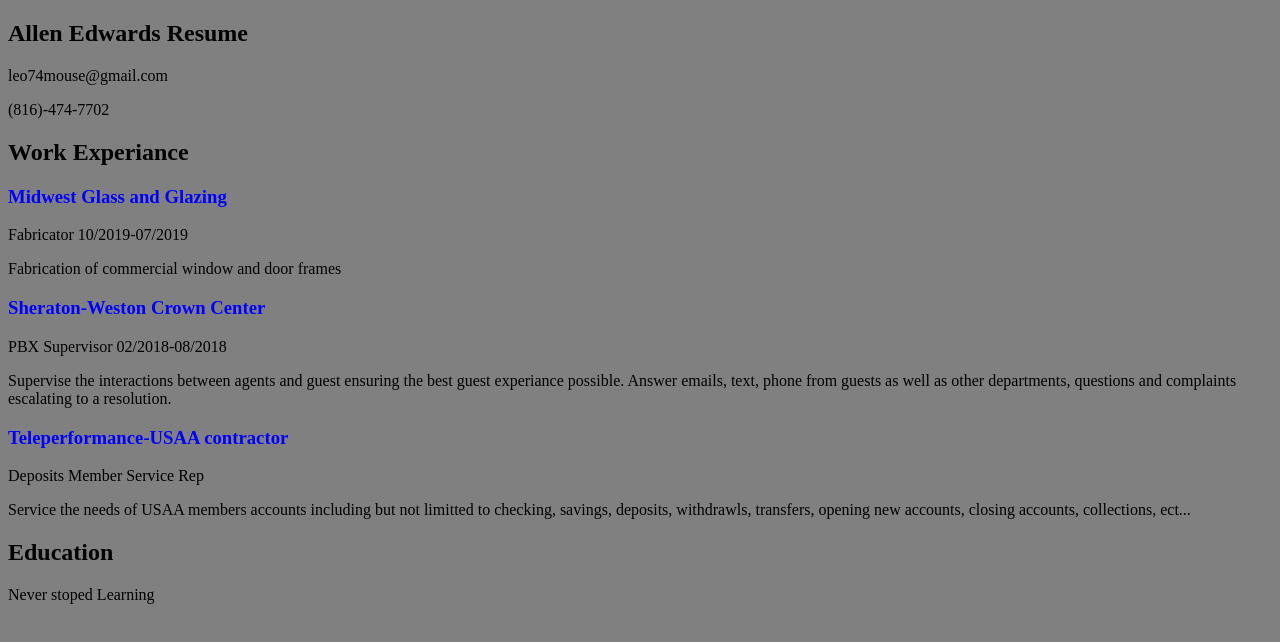
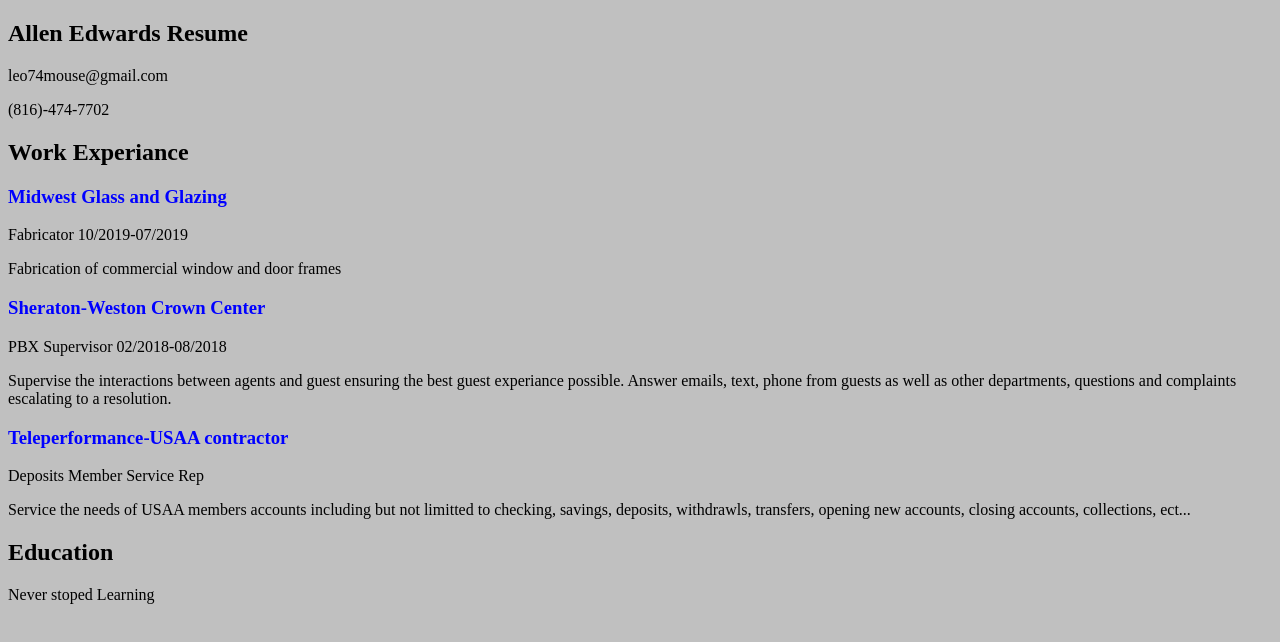
Before and after one commit to leo74mouse/leo74mouse.github.io, a plain HTML site: page index.html in a window 1280 px wide. Drawn offline with Linux system fonts and the light colour scheme.

Commit message:
Background silver

```diff
--- a/style.css
+++ b/style.css
@@ -2,5 +2,5 @@
   color: blue;
 }
 body {
-  background-color: gray;
+  background-color: silver;
 }
```
